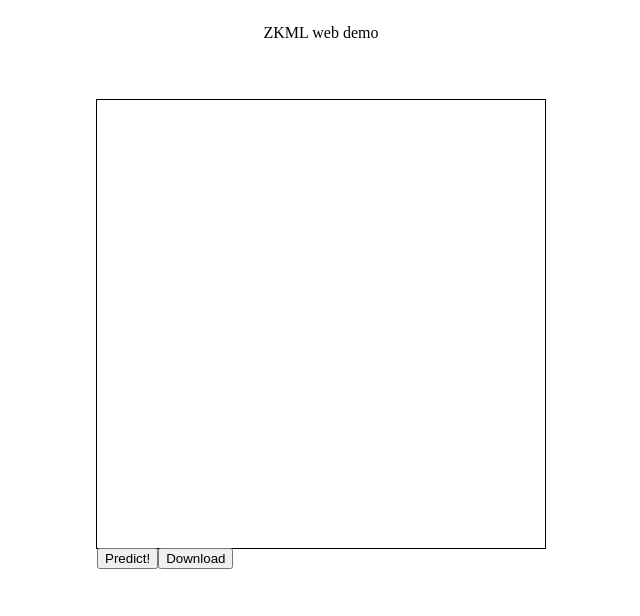
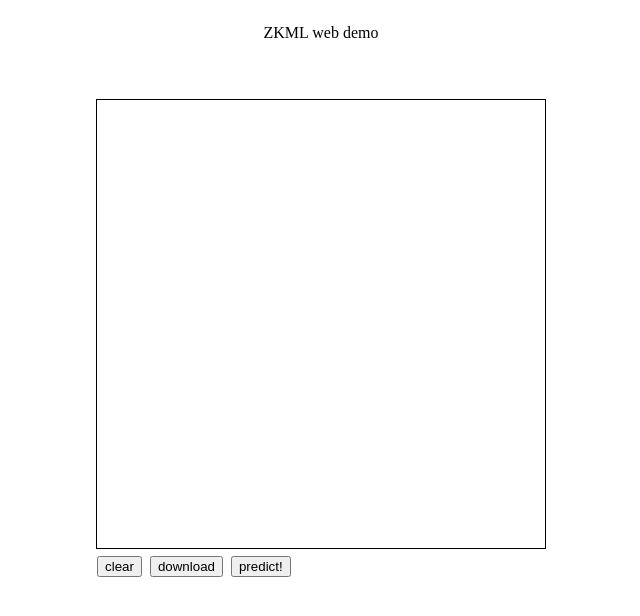
Before and after one commit to teavver/zkml-web, a React (Vite) app in the folder web/: page / in a window 1280 px wide. Shown: the top 616 px of the page, without its empty margins (319-959 px from the left). Built offline with nearby package versions, Linux system fonts and the light colour scheme.

Commit message:
prediction demo

```diff
--- a/web/src/Canvas.tsx
+++ b/web/src/Canvas.tsx
@@ -1,15 +1,17 @@
 import { useEffect, useRef, useState } from "react"
-import { Point, Status, DrawBlockType, PredictionRecord } from "./types"
+import { Point, Status, RequestStatus, DrawBlockType, PredictionRecord } from "./types"
 import { API_ENDPOINTS, API_URL } from "./utils"
 
 const BLOCK_SIZE = 16
 const CANVAS_SIZE = 28
 const CANVAS_WIDTH = CANVAS_SIZE * BLOCK_SIZE
 const CANVAS_HEIGHT = CANVAS_SIZE * BLOCK_SIZE
+const REQ_STATUS_RESET_MS = 5000
 
 const Canvas = () => {
 
-  const [status, setStatus] = useState<Status>('loading')
+  const [canvasStatus, setCanvasStatus] = useState<Status>('loading')
+  const [reqStatus, setReqStatus] = useState<RequestStatus>('init')
   const [res, setRes] = useState<PredictionRecord>()
 
   const canvasRef = useRef<HTMLCanvasElement | null>(null)
@@ -17,14 +19,16 @@ const Canvas = () => {
 
   useEffect(() => {
     if (!canvasRef) return
-    setStatus('ready')
+    setCanvasStatus('ready')
   }, [canvasRef])
 
   const handlePredict = async () => {
+    setReqStatus('loading')
     const canvas = document.getElementById("canvas") as HTMLCanvasElement
     const img = new Image()
     img.src = canvas.toDataURL("image/jpg")
     const url = API_URL + API_ENDPOINTS.PREDICT
+    try {
       const data = await fetch(url, {
         method: "POST",
         headers: {
@@ -34,6 +38,12 @@ const Canvas = () => {
       })
       const res = await data.json()
       setRes(res as PredictionRecord)
+      setReqStatus('success')
+      setTimeout(() => setReqStatus('init'), REQ_STATUS_RESET_MS)
+    } catch (err) {
+      console.error((err as Error).message)
+      setReqStatus('error')
+    }
   }
 
   const handleDownload = () => {
@@ -42,7 +52,11 @@ const Canvas = () => {
     link.download = 'zkml_web_drawing.jpg'
     link.href = img
     link.click()
-    document.body.removeChild(link)
+  }
+
+  const handleClear = () => {
+    state.current = new Set()
+    drawBaseCanvasFrame()
   }
 
   const handleMouseMove = (evt: MouseEvent) => {
@@ -55,16 +69,14 @@ const Canvas = () => {
       state.current.add(`${x},${y}`)
       drawBlock(ctx, { x, y })
     } else {
-      drawBlock(ctx, { x, y }, 'stroke')
+      drawBlock(ctx, { x, y }, 'stroke', 'magenta')
     }
   }
 
   const drawBaseCanvasFrame = () => {
     const ctx = canvasRef.current?.getContext("2d") as CanvasRenderingContext2D
-    // ctx.clearRect(0, 0, CANVAS_WIDTH, CANVAS_HEIGHT)
     ctx.fillStyle = 'white'
     ctx.fillRect(0, 0, CANVAS_WIDTH, CANVAS_HEIGHT)
-    ctx.fillStyle = 'black'
     drawStateBlocks(ctx)
   }
 
@@ -86,23 +98,34 @@ const Canvas = () => {
     return { x: round(pos.x), y: round(pos.y) }
   }
 
-  const drawBlock = (ctx: CanvasRenderingContext2D, pos: Point, drawType: DrawBlockType = 'fill') => {
-    if (drawType === 'stroke') return ctx.strokeRect(pos.x * BLOCK_SIZE, pos.y * BLOCK_SIZE, BLOCK_SIZE, BLOCK_SIZE)
-    return ctx.fillRect(pos.x * BLOCK_SIZE, pos.y * BLOCK_SIZE, BLOCK_SIZE, BLOCK_SIZE)
+  const drawBlock = (ctx: CanvasRenderingContext2D, pos: Point, drawType: DrawBlockType = 'fill', color: string = 'black') => {
+    (drawType === 'fill') ? ctx.fillStyle = color : ctx.strokeStyle = color
+    if (drawType === 'stroke') {
+      ctx.strokeRect(pos.x * BLOCK_SIZE, pos.y * BLOCK_SIZE, BLOCK_SIZE, BLOCK_SIZE)
+    }
+    else { ctx.fillRect(pos.x * BLOCK_SIZE, pos.y * BLOCK_SIZE, BLOCK_SIZE, BLOCK_SIZE) }
+    (drawType === 'fill') ? ctx.fillStyle = 'black' : ctx.strokeStyle = 'black'
   }
 
   return (
     <div>
-      {status === 'ready'
+      {canvasStatus === 'ready'
         ?
         <div className="flex flex-col">
           <canvas id="canvas" ref={canvasRef} width={CANVAS_WIDTH} height={CANVAS_HEIGHT} className="outline outline-1"
             onMouseMove={(e) => handleMouseMove(e as unknown as MouseEvent)}
             onMouseLeave={() => drawBaseCanvasFrame()}
           />
-          <div>
-            <button onClick={handlePredict}>Predict!</button>
-            <button onClick={handleDownload}>Download</button>
+          <div className="flex gap-2 mt-2">
+            <button onClick={handleClear}>
+              {"clear"}
+            </button>
+            <button onClick={handleDownload}>
+              {"download"}
+            </button>
+            <button disabled={reqStatus !== 'init'} onClick={handlePredict}>
+              {reqStatus !== 'init' ? reqStatus : 'predict!'}
+            </button>
           </div>
           {res &&
             <p className="mt-2">{JSON.stringify(res, null, 2)}</p>
--- a/web/src/types.ts
+++ b/web/src/types.ts
@@ -1,5 +1,7 @@
 
 export type Status = 'loading' | 'ready' | 'error'
+
+export type RequestStatus = Status | 'init' | 'success'
 
 export type DrawBlockType = 'fill' | 'stroke'
 
```
Lines whose indentation alone changed are shown as unchanged.
